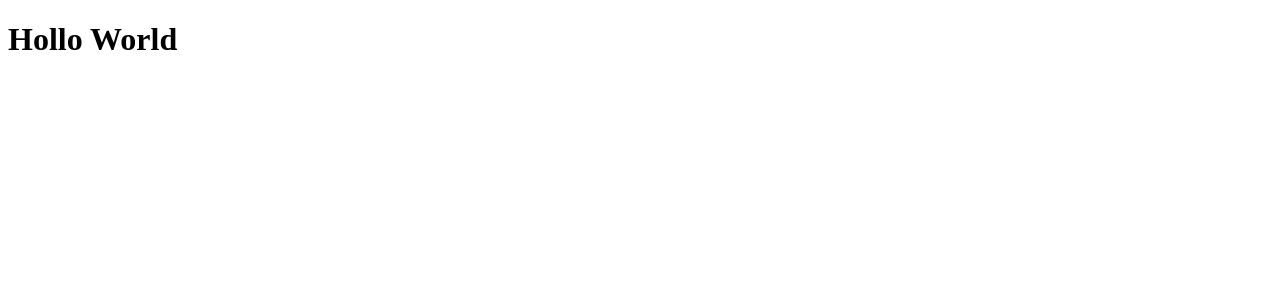
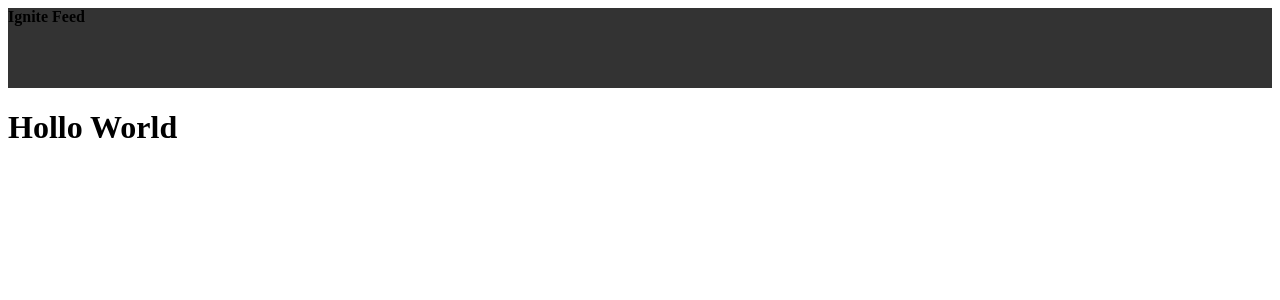
Before and after one commit to igorgalindop/rocketseat-updated-trail-reactjs-project-01, a React (Vite) app: page / in a window 1280 px wide. Shown: the top 300 px of the page. Built offline with nearby package versions, Linux system fonts and the light colour scheme.

Commit message:
CSS modules

```diff
--- a/src/App.jsx
+++ b/src/App.jsx
@@ -1,5 +1,10 @@
+import { Header } from "./components/Header";
+
 export function App() {
   return (
-    <h1>Hollo World</h1>
+    <div>
+      <Header />
+      <h1>Hollo World</h1>
+    </div>
   )
 }
--- /dev/null
+++ b/src/components/Header.jsx
@@ -0,0 +1,9 @@
+import styles from './Header.module.css'
+
+export function Header() {
+    return (
+        <header className={styles.header}>
+            <strong>Ignite Feed</strong>
+        </header>
+    );
+}
--- /dev/null
+++ b/src/components/Header.module.css
@@ -0,0 +1,4 @@
+.header {
+    background: #333;
+    height: 80px;
+}
```
